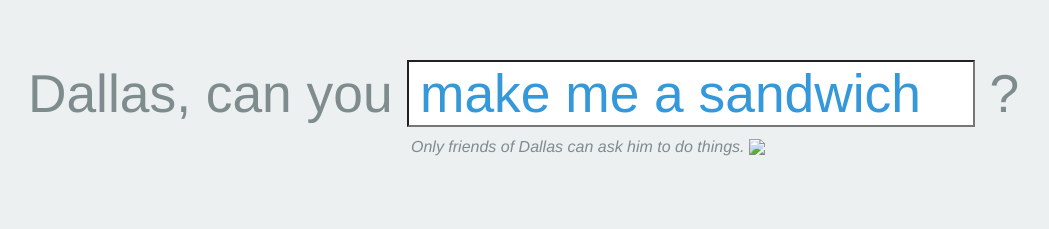
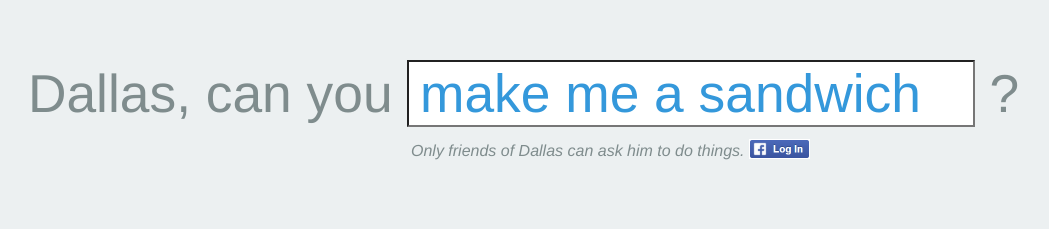
Before and after one commit to mattbroussard/dallascanyou, a plain HTML site: page static/mock/index.html in a window 1280 px wide. Shown: the part 273-502 px from the top of the page, without its empty margins (89-1138 px from the left). Drawn offline with nearby package versions, Linux system fonts and the light colour scheme.

Commit message:
fix mock image ref

```diff
--- a/static/mock/index.html
+++ b/static/mock/index.html
@@ -14,7 +14,7 @@
 		<input type="text" id="entry" />
 		<h1 id="suffix">?</h1>
 		<div id="login">
-			Only friends of Dallas can ask him to do things. <img src="mock/fbLoginMock.png" height="20" />
+			Only friends of Dallas can ask him to do things. <img src="fbLoginMock.png" height="20" />
 		</div>
 	</div>
 	<div id="history">
```
